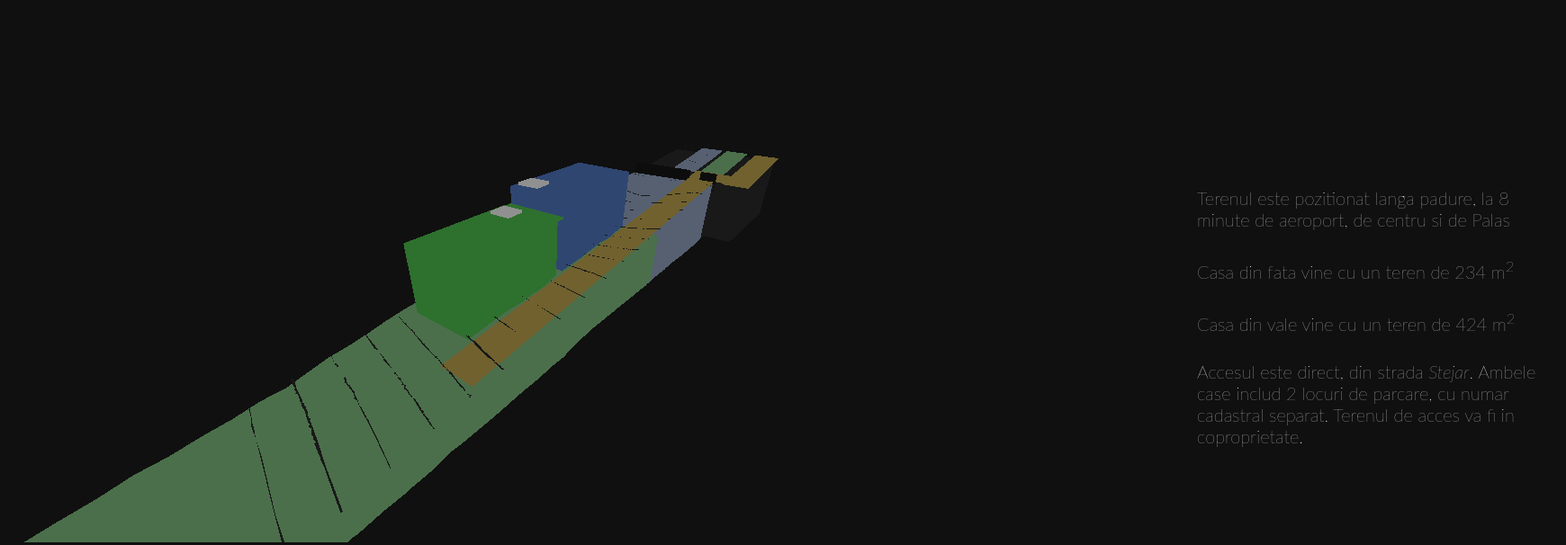
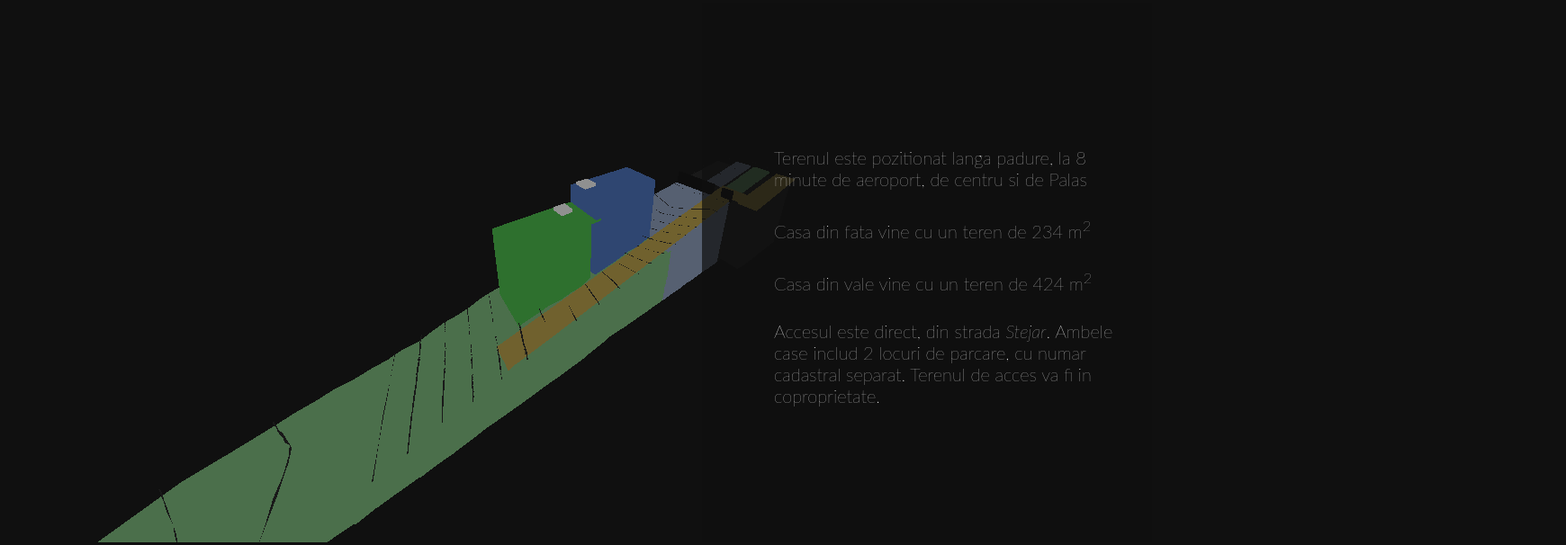
Before and after one commit to GandalfTea/stejar.casa, a website with bundled scripts: page index.html in a window 1280 px wide. Shown: the part 1891-2497 px from the top of the page at 90% size, 1740 px wide, since content can reach past the window. Built offline with nearby package versions, Linux system fonts and the light colour scheme; animation ran at ten frames a second; files whose address does not match are found by name.

Commit message:
pause video on click, make model viewer bigger with opacity text

```diff
--- a/index.css
+++ b/index.css
@@ -73,7 +73,7 @@ body{
 	height: 400px;
 }
 
-.intro-video {
+#intro-video {
 	width: 100%;
 	height: 100%;
 	left: 10px;
@@ -166,19 +166,31 @@ body{
 
 
 .detailed-presentation {
-	height: 800px;
+	height: 600px;
 	display: flex;
 	flex-direction: row;
 }
 
 .terrain-model {
+	position: relative;
+	width: 100%;
 	display: flex;
 	flex-direction: row;
 }
 
 #model {
-	width: 1200px;
+	width: 100%;
 	height: 600px;
+}
+
+.see-through {
+	position: absolute;
+	height: 100%;
+	width: 500px;
+	right: 0px;
+	background-color: #101010;
+	opacity: 70%;
+	z-index: 1;
 }
 
 .text {
@@ -186,6 +198,15 @@ body{
 	margin-top: 175px;
 	width: 410px;
 	height: 200px;
+}
+
+.terrain-model .text {
+	position: absolute;
+	top: 0px;
+	right: 10px;
+	margin-top: 130px;
+	opacity: 100%;
+	z-index: 2;
 }
 
 .text p {
@@ -205,3 +226,11 @@ body{
 	flex-direction: row;
 	margin: auto;
 }
+
+.brakedown video {
+	width: 1100px;
+}
+
+.brakedown text {
+	position: relative;
+}
--- a/index.html
+++ b/index.html
@@ -12,6 +12,7 @@
 		<script src='./js/map.js'></script>
 		<script type="module" src='./js/model.js'></script>
 		<script src='./js/transition.js'></script>
+		<script src='./js/video-scroll.js'></script>
 
 
 	</head>
@@ -29,7 +30,7 @@
 						alt="Photo of the house"
 						class='main_carousel'/>
 
-					<video autoplay muted class='intro-video'
+					<video autoplay muted id='intro-video' onclick='onClickDo()'
 							poster:'./meta/carousel_1_darker.jpg'>
 							<source src='./meta/videos/video.mp4' type='video/mp4'>
 							<p>Your browser does not support the video tag.</p>
@@ -104,6 +105,7 @@
 			<div class='detailed-presentation'>
 				<div class='terrain-model'>
 					<canvas id='model'></canvas>
+					<div class='see-through'></div>
 					<div class='text'>
 						<p>Terenul este pozitionat langa padure, la 8 minute de aeroport, de centru si de Palas
 						<p>Casa din fata vine cu un teren de 234 m<sup>2</sup><p>
@@ -124,8 +126,8 @@
 				<div class='text'>
 					<p>This is where the text is.</p>
 				</div>
-				<video controls>
-					<source src='./meta/videos/top-brakedown.mp4' type:'video/mp4'>
+				<video id='brakedown-1'>
+					<source src='./meta/videos/top-brakedown.mp4' type:'video/mp4' >
 					<p>Your browser does not support the video tag.</p>
 				</video>
 			</div>
@@ -142,6 +144,8 @@
 				</div>
 			</div>
 
+			<div class='padding'></div>
+
 		</div >
 	</body>
 </html>
--- a/js/model.js
+++ b/js/model.js
@@ -12,7 +12,7 @@ import { OrbitControls } from '../node_modules/three/examples/jsm/controls/Orbit
 let camera, scene, renderer;
 var Model;
 
-camera = new THREE.PerspectiveCamera( 70, 1.8, 0.01, 1000 );
+camera = new THREE.PerspectiveCamera( 70, 3, 0.01, 1000 );
 
 scene = new THREE.Scene();
 
@@ -60,12 +60,12 @@ scene.add( ambient );
 
 
 renderer = new THREE.WebGLRenderer( { canvas: document.getElementById("model"), alpha: true});
-renderer.setSize(1200, 600);
+renderer.setSize(document.getElementById('model').clientWidth, document.getElementById('model').clientHeight);
 
 const controls = new OrbitControls( camera, renderer.domElement );
-camera.position.x = -15;
+camera.position.x = -20;
 camera.position.y = 15;
-camera.position.z = -20;
+camera.position.z = -15;
 
 
 function animate() {
--- a/js/transition.js
+++ b/js/transition.js
@@ -1,5 +1,15 @@
-
 window.setTimeout(
 	function() {
 		$('.main_carousel').fadeOut(1000);
 	}, 2500);
+
+// Pause and Resume Intro video on Click
+
+function onClickDo() {
+	if(!document.getElementById('intro-video').paused) {
+		document.getElementById('intro-video').pause();
+	}
+	else if(document.getElementById('intro-video').paused) {
+		document.getElementById('intro-video').play();
+	}
+}
```
